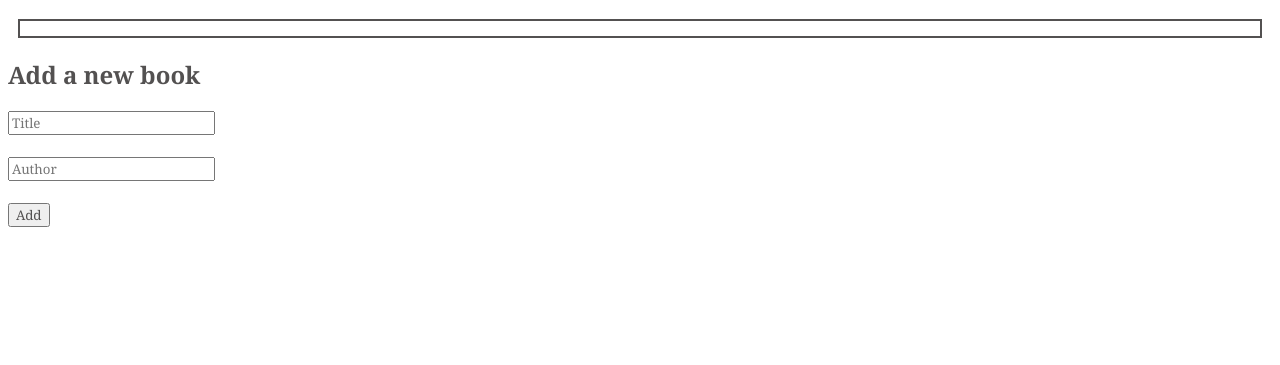
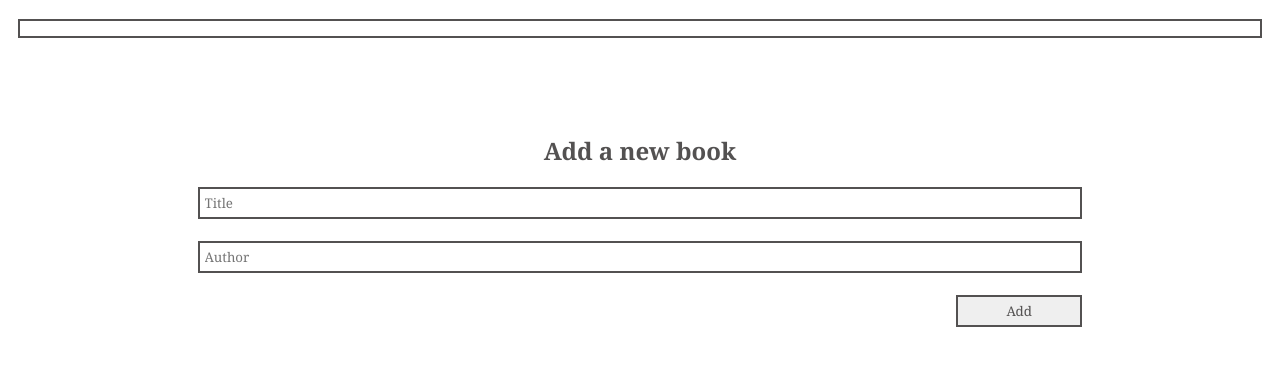
Before and after one commit to Leeoasis/Awesome-books, a website: page index.html in a window 1280 px wide. Shown: the part 67-432 px from the top of the page. Drawn offline with Linux system fonts and the light colour scheme.

Commit message:
Modify display section styling

```diff
--- a/index.js
+++ b/index.js
@@ -1,9 +1,11 @@
 /* eslint-disable max-classes-per-file */
 
 // Book Function
-function Book(title, author) {
+class Book {
+  constructor(title, author) {
     this.title = title;
     this.author = author;
+  }
 }
 
 // Store Class: Handles local storage of books
@@ -57,10 +59,8 @@ class UI {
     const addedbook = document.createElement('div');
     addedbook.innerHTML = `
     <p>${book.title}</p>
-          <p><span>By</span>${book.author}</p>
+    <p><span>by</span>${book.author}</p>
     <button type="submit" class="delete">Remove</button>
-
-
   `;
     list.appendChild(addedbook);
   }
@@ -97,7 +97,7 @@ document.querySelector('#book-collection').addEventListener('click', (e) => {
 
   // Remove book from Store
   Storage.removeBook(
-		e.target.previousElementSibling.previousElementSibling.textContent
+    e.target.previousElementSibling.previousElementSibling.textContent,
   );
 });
 
--- a/style.css
+++ b/style.css
@@ -28,3 +28,36 @@
 	margin: 5px;
 	font-weight: 700;
 }
+
+#book-collection > div:nth-child(odd) {
+	background: #cfcfcf;
+}
+
+.forms-section h2 {
+	text-align: center;
+	padding-top: 6%;
+}
+
+.text-input {
+	display: flex;
+	flex-direction: column;
+}
+
+#title,
+#author {
+	width: 70%;
+	align-self: center;
+	border: 2px rgb(83, 81, 81) solid;
+	padding: 5px;
+}
+
+span{
+	margin-right: 20px;
+}
+
+.addbtn {
+	border: 2px rgb(83, 81, 81) solid;
+	padding: 5px;
+	width: 10%;
+	margin-left: 75%;
+}
```
Also changed, not shown: .eslintrc.json. Lines whose indentation alone changed are shown as unchanged.
